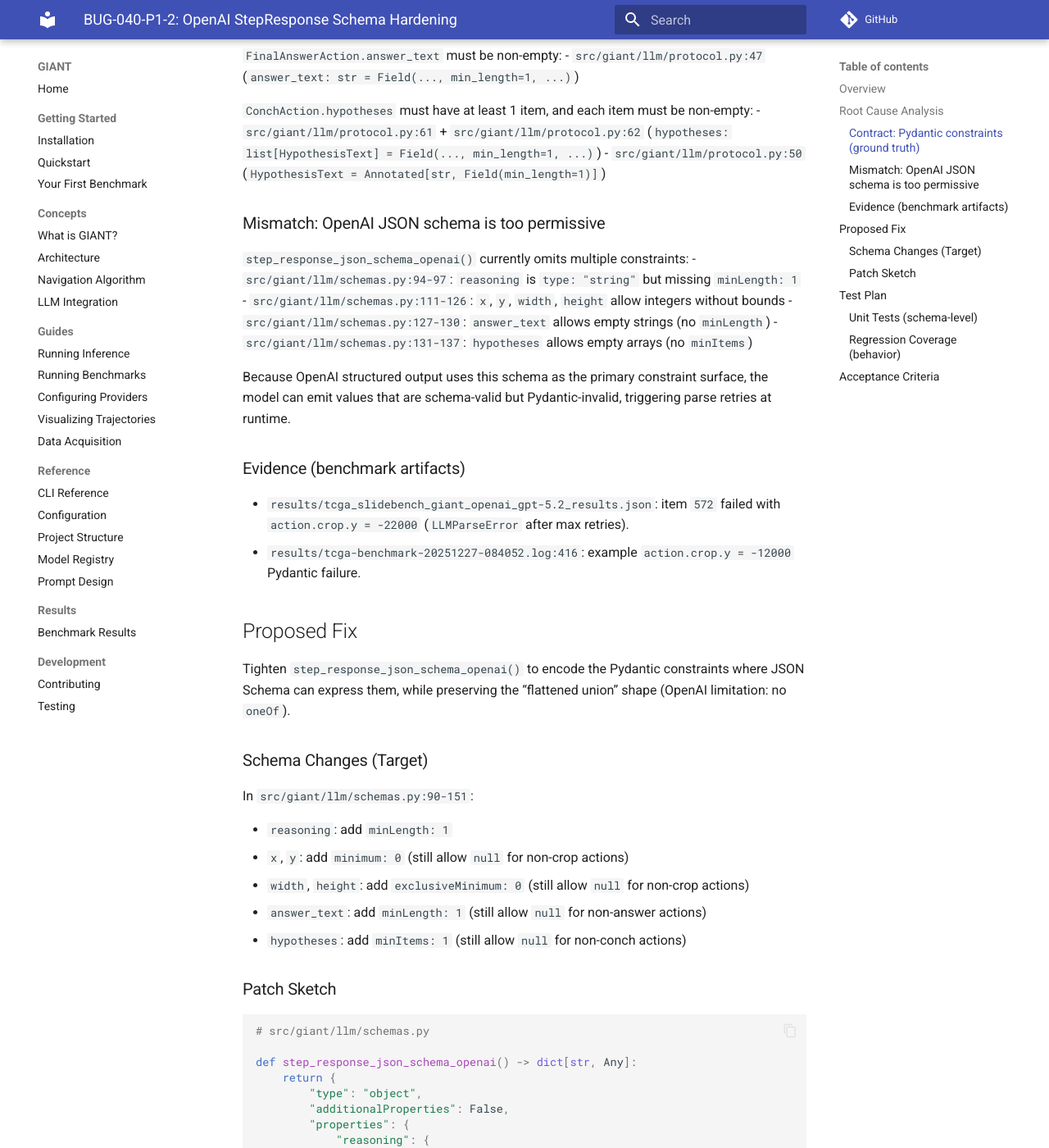
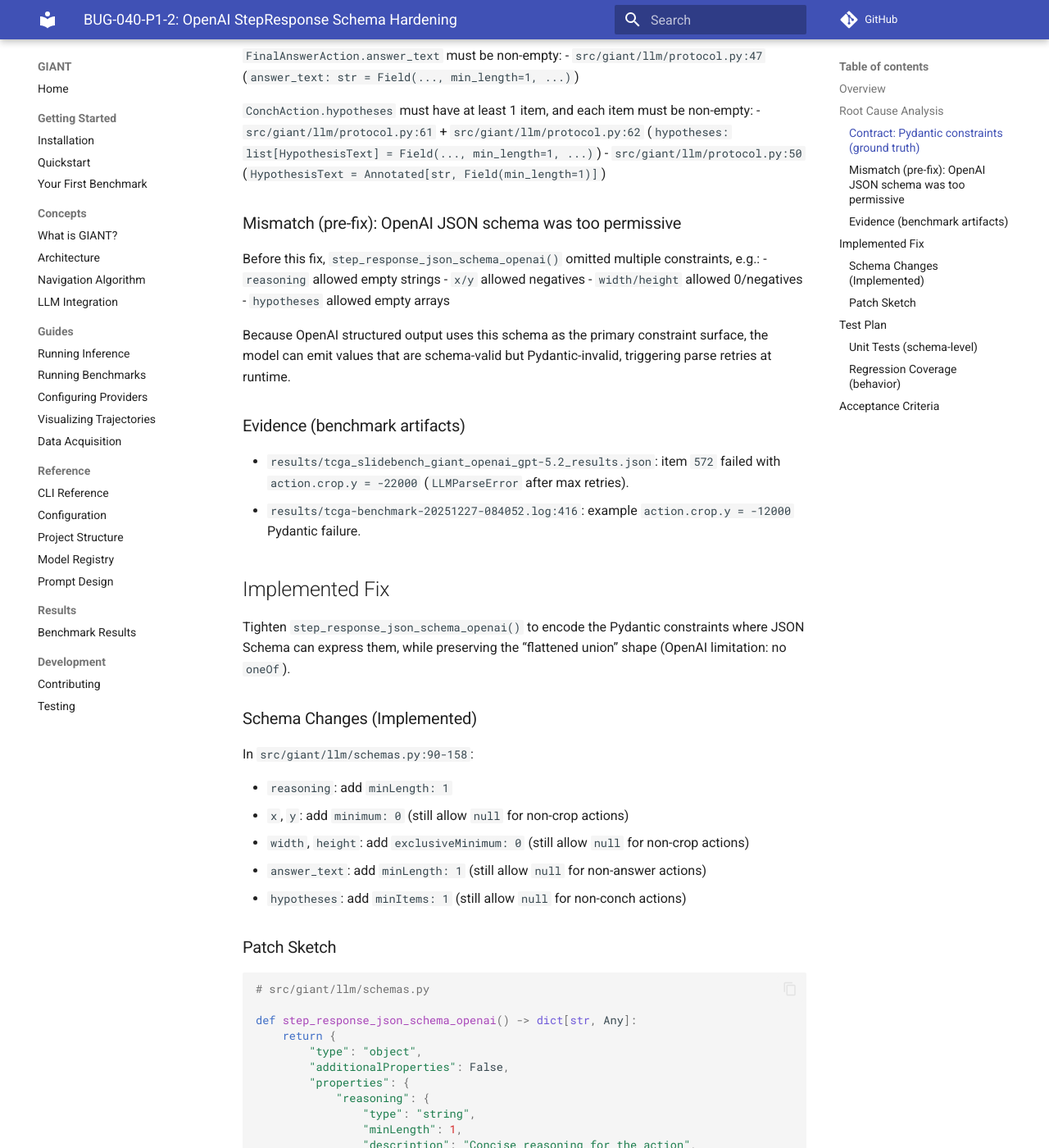
Before and after one commit to The-Obstacle-Is-The-Way/gigapixel-goblin, an MkDocs documentation site: the page built from docs/_specs/BUG-040-P1-2-openai-stepresponse-schema-hardening.md, in a window 1280 px wide and 1400 px high, scrolled down 877 px. Shown: the whole window at 82% size. Built offline with MkDocs 1.6.1 and Material for MkDocs 9.7.7, drawn with Linux system fonts in a browser that asks for light colours; comment, search, counter and statistics services are not loaded; some of the changed text lies outside the part shown.

Commit message:
docs: finalize implementation of OpenAI StepResponse schema hardening
* Updated the status of the OpenAI `StepResponse` schema hardening to IMPLEMENTED, reflecting the completion of necessary constraints to align with Pydantic models.
* Enhanced the schema to enforce stricter validation, preventing potential `LLMParseError` issues by adding constraints such as `minLength`, `minimum`, and `minItems`.
* Added unit tests to ensure the schema correctly enforces these constraints, improving reliability and benchmark correctness.
* Revised related documentation to indicate the implementation status and provide clarity on the changes made.

```diff
--- a/docs/_specs/BUG-040-P1-2-openai-stepresponse-schema-hardening.md
+++ b/docs/_specs/BUG-040-P1-2-openai-stepresponse-schema-hardening.md
@@ -8,7 +8,7 @@
 
 ## Overview
 
-The OpenAI structured output JSON schema for `StepResponse` is currently **less strict** than the
+The OpenAI structured output JSON schema for `StepResponse` was previously **less strict** than the
 Pydantic `StepResponse` model constraints. This mismatch allows OpenAI to emit values that pass
 schema validation but fail Pydantic validation, producing `LLMParseError` retries and occasionally
 hard item failures that count as incorrect in benchmarks.
@@ -36,13 +36,13 @@ field constraints without changing the Pydantic models.
 - `src/giant/llm/protocol.py:61` + `src/giant/llm/protocol.py:62` (`hypotheses: list[HypothesisText] = Field(..., min_length=1, ...)`)
 - `src/giant/llm/protocol.py:50` (`HypothesisText = Annotated[str, Field(min_length=1)]`)
 
-### Mismatch: OpenAI JSON schema is too permissive
+### Mismatch (pre-fix): OpenAI JSON schema was too permissive
 
-`step_response_json_schema_openai()` currently omits multiple constraints:
-- `src/giant/llm/schemas.py:94-97`: `reasoning` is `type: "string"` but missing `minLength: 1`
-- `src/giant/llm/schemas.py:111-126`: `x`, `y`, `width`, `height` allow integers without bounds
-- `src/giant/llm/schemas.py:127-130`: `answer_text` allows empty strings (no `minLength`)
-- `src/giant/llm/schemas.py:131-137`: `hypotheses` allows empty arrays (no `minItems`)
+Before this fix, `step_response_json_schema_openai()` omitted multiple constraints, e.g.:
+- `reasoning` allowed empty strings
+- `x/y` allowed negatives
+- `width/height` allowed 0/negatives
+- `hypotheses` allowed empty arrays
 
 Because OpenAI structured output uses this schema as the primary constraint surface, the model can
 emit values that are schema-valid but Pydantic-invalid, triggering parse retries at runtime.
@@ -53,14 +53,14 @@ emit values that are schema-valid but Pydantic-invalid, triggering parse retries
   `action.crop.y = -22000` (`LLMParseError` after max retries).
 - `results/tcga-benchmark-20251227-084052.log:416`: example `action.crop.y = -12000` Pydantic failure.
 
-## Proposed Fix
+## Implemented Fix
 
 Tighten `step_response_json_schema_openai()` to encode the Pydantic constraints where JSON Schema
 can express them, while preserving the “flattened union” shape (OpenAI limitation: no `oneOf`).
 
-### Schema Changes (Target)
+### Schema Changes (Implemented)
 
-In `src/giant/llm/schemas.py:90-151`:
+In `src/giant/llm/schemas.py:90-158`:
 
 - `reasoning`: add `minLength: 1`
 - `x`, `y`: add `minimum: 0` (still allow `null` for non-crop actions)
@@ -110,15 +110,8 @@ def step_response_json_schema_openai() -> dict[str, Any]:
 
 ### Unit Tests (schema-level)
 
-Add assertions to ensure OpenAI schema matches Pydantic constraints:
-- `tests/unit/llm/test_openai.py::TestBuildJsonSchema`
-  - Assert `schema["schema"]["properties"]["reasoning"]["minLength"] == 1`
-  - Assert `schema["schema"]["properties"]["action"]["properties"]["x"]["minimum"] == 0`
-  - Assert `...["y"]["minimum"] == 0`
-  - Assert `...["width"]["exclusiveMinimum"] == 0`
-  - Assert `...["height"]["exclusiveMinimum"] == 0`
-  - Assert `...["answer_text"]["minLength"] == 1`
-  - Assert `...["hypotheses"]["minItems"] == 1`
+Added assertions to ensure OpenAI schema matches Pydantic constraints:
+- `tests/unit/llm/test_openai.py::TestBuildJsonSchema::test_schema_enforces_pydantic_field_constraints`
 
 ### Regression Coverage (behavior)
 
--- a/docs/_specs/README.md
+++ b/docs/_specs/README.md
@@ -4,7 +4,7 @@ This directory contains active implementation/change specs and checkpoint report
 
 ## Active Specs
 
-- `BUG-040-P1-2-openai-stepresponse-schema-hardening.md` (DRAFT)
+- `BUG-040-P1-2-openai-stepresponse-schema-hardening.md` (IMPLEMENTED)
 
 ## Archived Specs
 
```
Also changed, not shown: other parts of docs/_specs/BUG-040-P1-2-openai-stepresponse-schema-hardening.md (+1 -1 lines), docs/_bugs/BUG-040-benchmark-underperformance-audit.md (+11 -7 lines), 2 other files.
